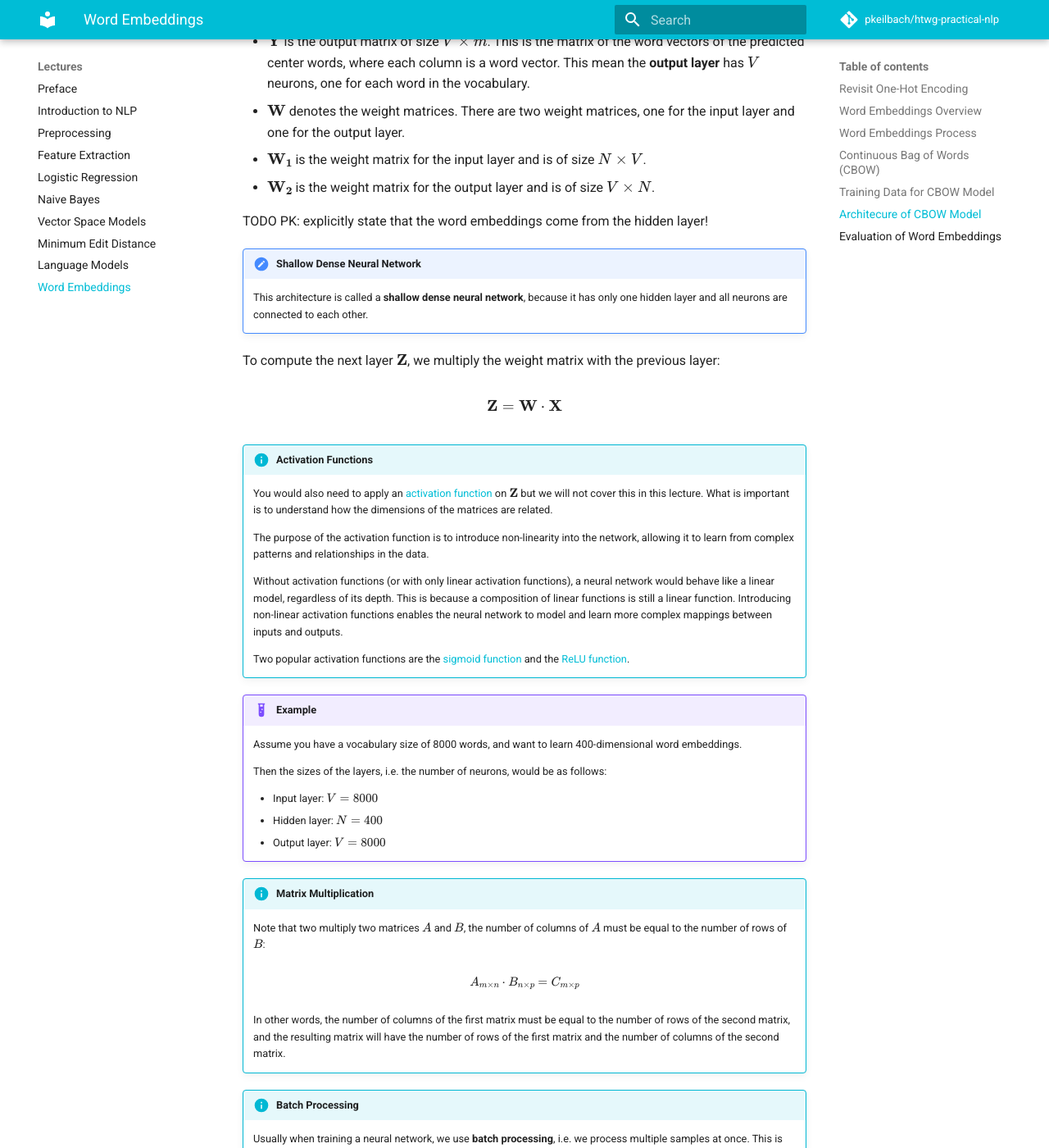
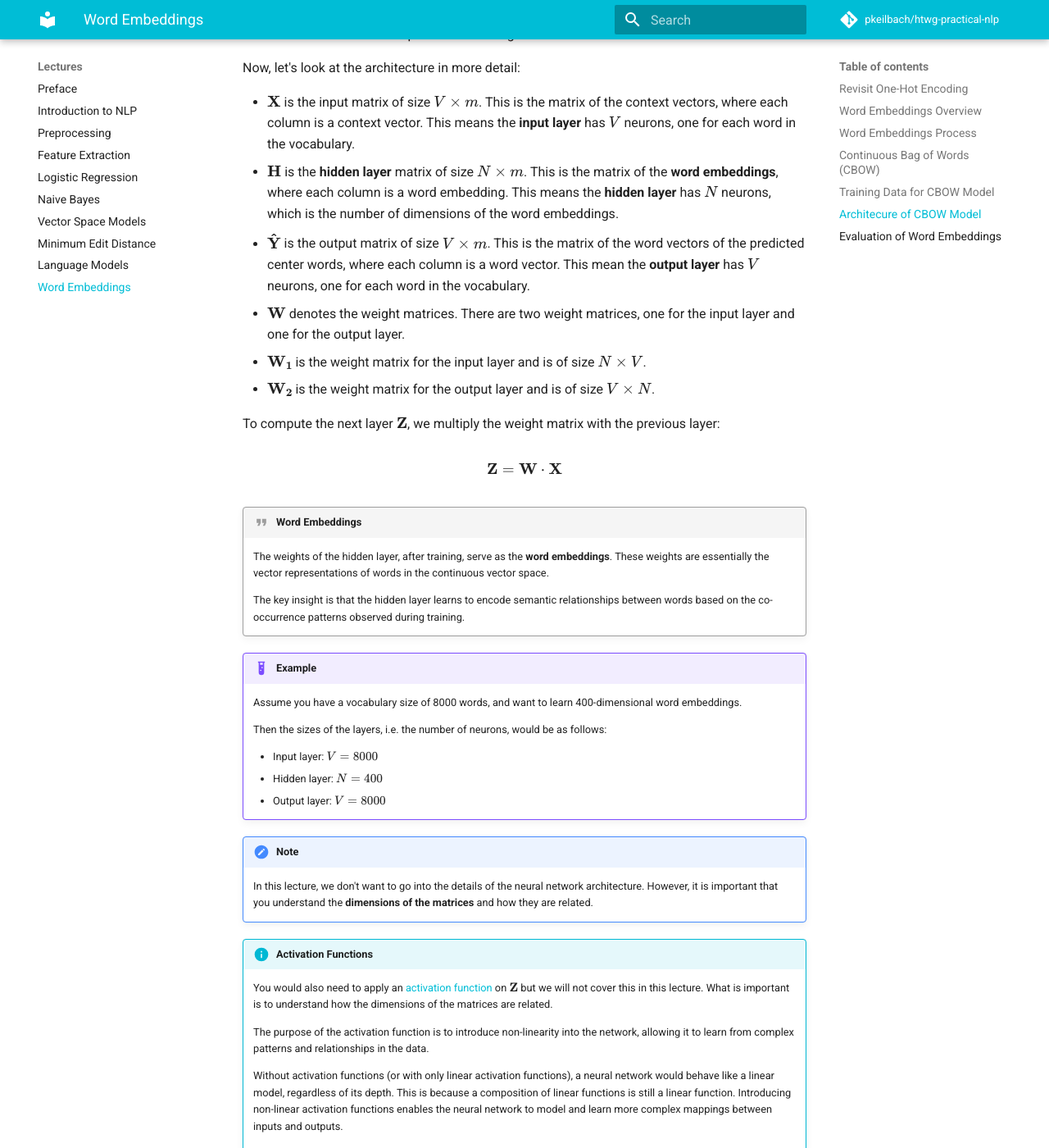
Before and after one commit to pkeilbach/htwg-practical-nlp, an MkDocs documentation site: the page built from docs/lectures/word_embeddings.md, in a window 1280 px wide and 1400 px high, scrolled down 7490 px. Shown: the whole window at 82% size. Built offline with MkDocs 1.6.1 and Material for MkDocs 9.7.7, drawn with Linux system fonts in a browser that asks for light colours; comment, search, counter and statistics services are not loaded; some of the changed text lies outside the part shown.

Commit message:
finish lecture

```diff
--- a/docs/lectures/word_embeddings.md
+++ b/docs/lectures/word_embeddings.md
@@ -75,7 +75,7 @@
 
 After **preprocessing**, we should have the words represented as **vectors**. Typically, we use one-hot encoding for this.
 
-Those one-hot encoded vectors are then fed into the word **embeddings method**. This is usually a machine learning model, that performs a learning task on the corpus, for example, predicting the next word in a sentence, or predicting the center word in a context window.
+Those one-hot encoded vectors are then fed into the word **embeddings method**. This is usually a machine learning model, that performs a **learning task** on the corpus, for example, predicting the next word in a sentence, or predicting the center word in a context window.
 
 The dimension of the word embeddings is one of the **hyperparameters** of the model which needs to be determined. In practice, it typically ranges from a few hundred to a few thousand dimensions.
 
@@ -95,7 +95,7 @@
 
 ## Continuous Bag of Words (CBOW)
 
-For the Continuous Bag-of-Words (CBOW) model, the learning task is to **predict the center word** for a given context $C$.
+For the Continuous Bag-of-Words (CBOW) model, the learning task is to **predict the center word** based on its context $C$.
 
 The **rationale** of the CBOW model is, that if two words are surrounded by a similar sets of words when used in various sentences, then those two words tend to be **related in their meaning**.
 
@@ -192,11 +192,17 @@
 
 ## Architecure of CBOW Model
 
-The following figure shows the architecture of the CBOW model.
+The **architecture** of CBOW is a neural network model with a single hidden layer. The input layer corresponds to the context words, and the output layer corresponds to the target word.
+
+!!! note "Shallow Dense Neural Network"
+
+    From an architectural point of view, we speak of a **shallow dense neural network**, because it has only one hidden layer and all neurons are connected to each other.
+
+The **learning objective** is to minimize the prediction error between the predicted target word and the actual target word. The hidden layer weights of the neural network are adjusted to achieve this task.
 
 ![CBOW Architecture](../img/word-embeddings-cbow-architecture.drawio.svg)
 
-First, let's clarify the notation:
+Let's clarify the notation:
 
 - $V$ is the vocabulary size
 - $N$ is the number of dimensions of the word embeddings
@@ -211,17 +217,31 @@
   - $\mathbf{W_1}$ is the weight matrix for the input layer and is of size $N \times V$.
   - $\mathbf{W_2}$ is the weight matrix for the output layer and is of size $V \times N$.
 
-TODO PK: explicitly state that the word embeddings come from the hidden layer!
-
-!!! note "Shallow Dense Neural Network"
-
-    This architecture is called a **shallow dense neural network**, because it has only one hidden layer and all neurons are connected to each other.
-
 To compute the next layer $\mathbf{Z}$, we multiply the weight matrix with the previous layer:
 
 $$
 \mathbf{Z} = \mathbf{W} \cdot \mathbf{X}
 $$
+
+!!! quote "Word Embeddings"
+
+    The weights of the hidden layer, after training, serve as the **word embeddings**. These weights are essentially the vector representations of words in the continuous vector space.
+
+    The key insight is that the hidden layer learns to encode semantic relationships between words based on the co-occurrence patterns observed during training.
+
+!!! example
+
+    Assume you have a vocabulary size of 8000 words, and want to learn 400-dimensional word embeddings.
+
+    Then the sizes of the layers, i.e. the number of neurons, would be as follows:
+
+    - Input layer: $V = 8000$
+    - Hidden layer: $N = 400$
+    - Output layer: $V = 8000$
+
+!!! note
+
+    In this lecture, we don't want to go into the details of the neural network architecture. However, it is important that you understand the **dimensions of the matrices** and how they are related.
 
 !!! info "Activation Functions"
 
@@ -232,16 +252,6 @@
     Without activation functions (or with only linear activation functions), a neural network would behave like a linear model, regardless of its depth. This is because a composition of linear functions is still a linear function. Introducing non-linear activation functions enables the neural network to model and learn more complex mappings between inputs and outputs.
 
     Two popular activation functions are the [sigmoid function](https://en.wikipedia.org/wiki/Sigmoid_function) and the [ReLU function](https://en.wikipedia.org/wiki/Rectifier_(neural_networks)).
-
-!!! example
-
-    Assume you have a vocabulary size of 8000 words, and want to learn 400-dimensional word embeddings.
-
-    Then the sizes of the layers, i.e. the number of neurons, would be as follows:
-
-    - Input layer: $V = 8000$
-    - Hidden layer: $N = 400$
-    - Output layer: $V = 8000$
 
 !!! info "Matrix Multiplication"
 
@@ -263,9 +273,11 @@
 
 !!! info "Loss Function"
 
-    TODO PK
+    In CBOW, the **loss function** is typically the [cross entropy](https://en.wikipedia.org/wiki/Cross_entropy) loss function.
 
-    - Loss function: cross entropy
+    The cross entropy loss function is a measure of how well the **predicted probability distribution** of the target word matches the **actual probability distribution** of the target word.
+
+    The goal during training is to minimize this cross-entropy loss, and the **backpropagation** algorithm is used to adjust the model's parameters (weights) accordingly.
 
 ## Evaluation of Word Embeddings
 
```
